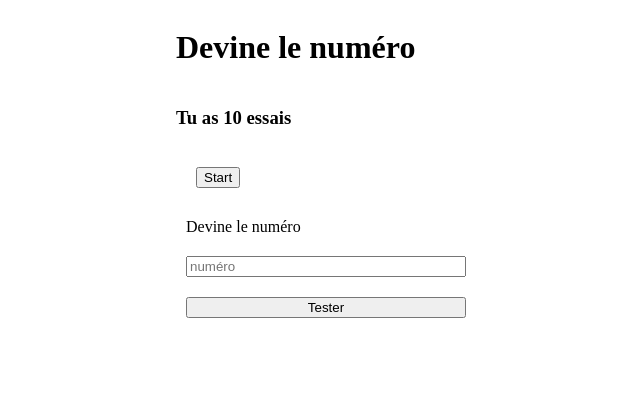
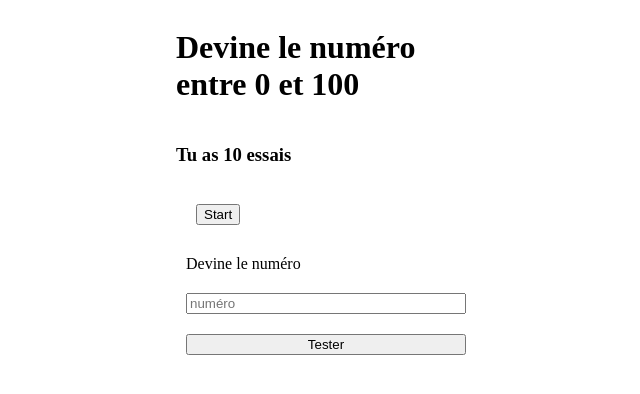
Before and after one commit to wilodorico/Jeux-Guess-the-Number, a plain HTML site: page index.html in a window 1280 px wide. Shown: the whole page, without its empty margins (314-954 px from the left). Drawn offline with Linux system fonts and the light colour scheme.

Commit message:
modif du titre

```diff
--- a/index.html
+++ b/index.html
@@ -8,7 +8,7 @@
 </head>
 <body>
     <div class="jeux">
-        <h1>Devine le numéro</h1>
+        <h1>Devine le numéro entre 0 et 100</h1>
         <h3>Tu as <span id="essai"></span> essais</h3>
         <div class="btn">
             <button id="start" type="button">Start</button>
```
